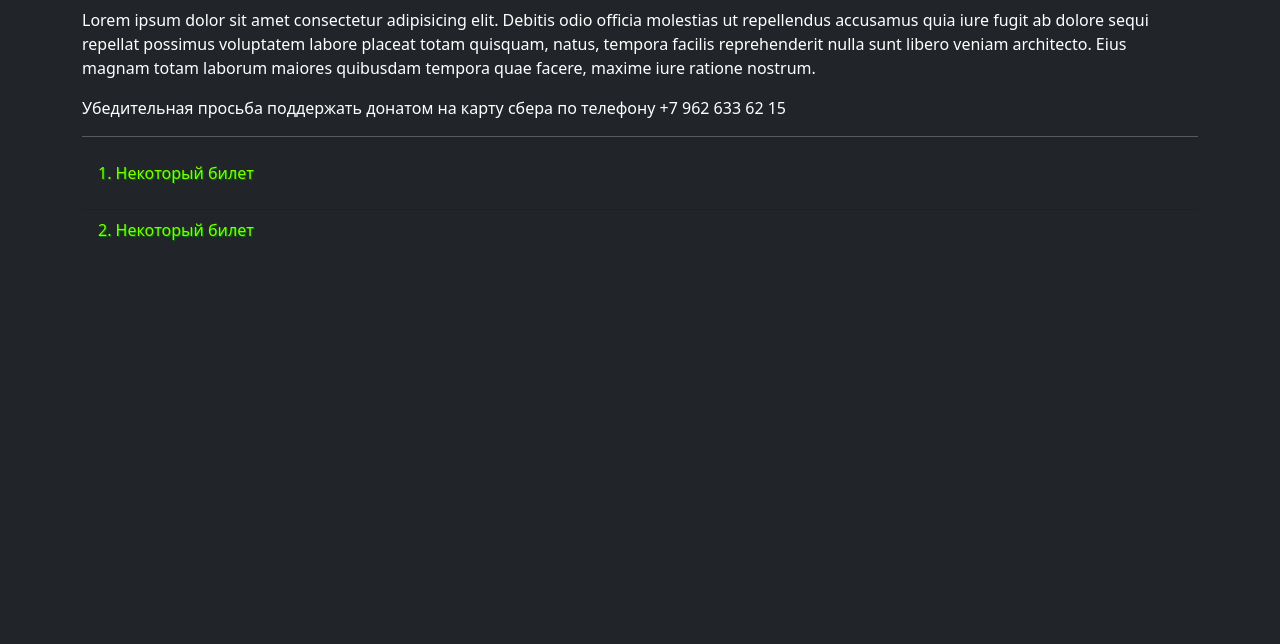
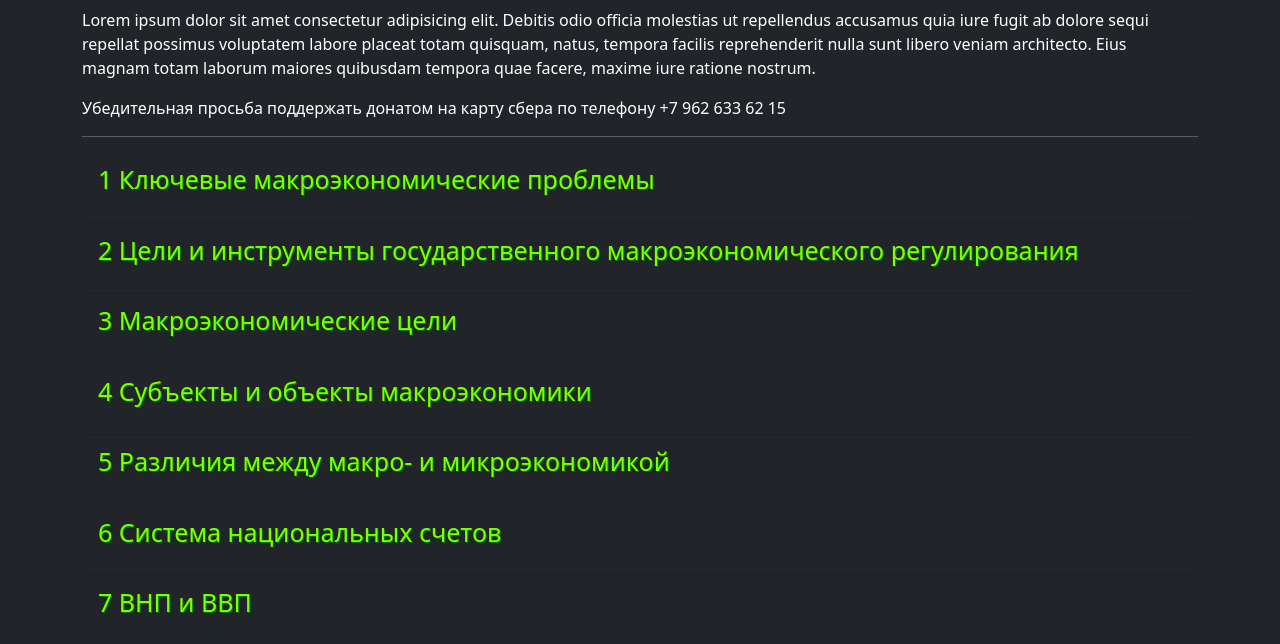
Before and after one commit to alchemistOfWeb/economics, a plain HTML site: page index.html in a window 1280 px wide. Shown: the part 154-798 px from the top of the page. Drawn offline with nearby package versions, Linux system fonts and the light colour scheme.

Commit message:
added js ticket filler

```diff
--- a/css/main.css
+++ b/css/main.css
@@ -2,4 +2,5 @@
     text-decoration: none;
     color: chartreuse;
     text-shadow: 1px 1px 1px green;
+    font-size: 25px;
 }
--- a/index.html
+++ b/index.html
@@ -23,7 +23,7 @@
 
 </head>
 <body class="bg-dark">
-    <header class="p-3 bg-dark border-bottom text-white">
+    <header class="p-3 bg-dark border-bottom">
         <div class="container">
             <div class="d-flex flex-wrap align-items-center justify-content-center justify-content-lg-start">
                 <ul class="nav col-12 col-lg-auto me-lg-auto mb-2 justify-content-center mb-md-0">
--- a/js/index.js
+++ b/js/index.js
@@ -1,7 +1,31 @@
-import { tickets } from "./tickets.js";
+import { macro, micro } from "./tickets.js";
 
 $(()=>{
-    console.log(tickets);
-    let pagetitle = $('#ticket-list-js');
-    console.log(pagetitle);
+    console.log(macro);
+    const $ticketsList = $('#ticket-list-js');
+    console.log($ticketsList);
+    $ticketsList.html('')
+
+    let ticketEls = [];
+
+    macro.forEach((ticket, ind) => {
+        let $li = $('<li>');
+        $li.addClass(['list-group-item', 'bg-dark']);
+
+        let html = `
+        <p>
+            <a class="" data-bs-toggle="collapse" href="#ticket-${ind}" role="button" aria-expanded="false" aria-controls="ticket-${ind}">
+                ${ticket.number} ${ticket.title}
+            </a>
+        </p>
+        <div class="collapse pb-2" id="ticket-${ind}">
+            <div class="card card-body">
+                ${ticket.html}
+            </div>
+        </div>
+        `;
+        $li.html(html);
+        ticketEls.push($li);
+    });
+    $ticketsList.append(ticketEls);
 });
--- a/js/tickets.js
+++ b/js/tickets.js
@@ -1,4 +1,4 @@
-export const tickets = [
+export const macro = [
     {
         title: "Ключевые макроэкономические проблемы",
         number: "1",
@@ -26,7 +26,13 @@ export const tickets = [
     {
         title: "Цели и инструменты государственного макроэкономического регулирования",
         number: "2",
-        html: ``,
+        html: `
+        <p>
+            <b>Некоторый заполнитель</b> для компонента сворачивания.
+            Эта панель по умолчанию <i>скрыта</i>, но открывается, когда пользователь активирует соответствующий триггер.
+        </p>
+        <img src="img/cat.jpg" width="200" alt="just a cat">
+        `,
         lecture: {
             title: "",
             href: ""
@@ -194,3 +200,5 @@ export const tickets = [
         sources: [],
     },
 ]
+
+export const micro = [];
```
Also changed, not shown: macroeconomics.html (+3 -3 lines), microeconomics.html (+3 -3 lines).
